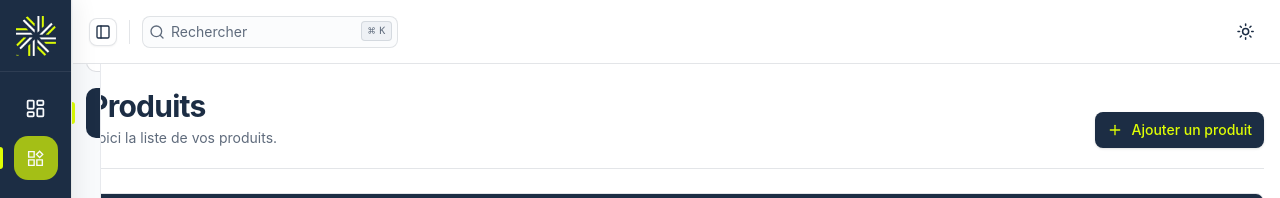
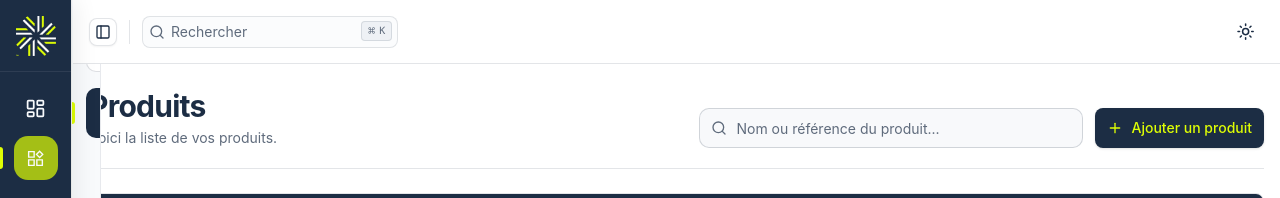
Before and after one commit to 2003myriam/SHAMS-DJAZAIR-ADMIN_front, a React (Vite) app: page /produits in a window 1280 px wide. Shown: the top 198 px of the page. Built offline with nearby package versions, Linux system fonts and the light colour scheme; no server answers.

Commit message:
ajouter la logique search

```diff
--- a/src/pages/categories/Category.jsx
+++ b/src/pages/categories/Category.jsx
@@ -11,7 +11,7 @@ import DeleteConfirmation from './components/DeleteConfirmation'
 import { CategorySheet } from './components/CategorySheet'
 import './Category.css'
 
-const API = 'http://localhost:5001/categories'
+
 
 // Libellé du badge selon la profondeur dans l'arbre
 const TYPE_LABELS = ['Parent', 'Sous-catégorie', 'Sous-sous-catégorie']
@@ -42,7 +42,7 @@ function Category() {
     // ==========================================
     const getCategories = async () => {
         try {
-            const response = await axios.get(`${API}/parents`)
+            const response = await axios.get(`http://localhost:5001/categories/parents`)
             setCategories(response.data.data || [])
         } catch (error) {
             toast.error('Impossible de récupérer les catégories.')
@@ -54,7 +54,7 @@ function Category() {
     // ==========================================
     const getSubcategories = async (id) => {
         try {
-            const response = await axios.get(`${API}/${id}/subcategories`)
+            const response = await axios.get(`http://localhost:5001/categories/${id}/subcategories`)
             setSubcategories((prev) => ({ ...prev, [id]: response.data.data || [] }))
         } catch (error) {
             // l'API renvoie une erreur quand la catégorie n'a pas de sous-catégorie
--- a/src/pages/products/Produits.css
+++ b/src/pages/products/Produits.css
@@ -16,8 +16,43 @@
   @apply mt-1 text-sm text-muted-foreground;
 }
 
-.produits__top > button {
+.produits__top > button,
+.produits__toolbar > button {
   @apply shadow-sm;
+}
+
+/* ================= RECHERCHE + BOUTON ================= */
+.produits__toolbar {
+  @apply flex w-full flex-col gap-3 sm:w-auto sm:flex-row sm:items-center;
+}
+
+.produits__search {
+  @apply relative w-full sm:w-72 lg:w-96;
+}
+
+.produits__search-icon {
+  @apply pointer-events-none absolute start-3 top-1/2 size-4 -translate-y-1/2 text-muted-foreground transition-colors;
+}
+
+/* l'icône prend la couleur principale quand le champ est actif */
+.produits__search:focus-within .produits__search-icon {
+  @apply text-primary;
+}
+
+.produits__search-input {
+  @apply h-10 rounded-lg bg-muted/40 ps-9 pe-9 shadow-none transition-colors focus-visible:bg-background;
+}
+
+.produits__search-clear {
+  @apply absolute end-2 top-1/2 flex size-6 -translate-y-1/2 cursor-pointer items-center justify-center rounded-md text-muted-foreground transition-colors hover:bg-accent hover:text-foreground;
+}
+
+.produits__search-clear svg {
+  @apply size-4;
+}
+
+.produits__toolbar > button {
+  @apply h-10;
 }
 
 /* ================= TABLEAU ================= */
--- a/src/pages/products/Produits.jsx
+++ b/src/pages/products/Produits.jsx
@@ -3,6 +3,9 @@ import axios from 'axios'
 import { Pencil, Plus, Trash2 } from 'lucide-react'
 import { toast } from 'sonner'
 import { Button } from '@/components/ui/button'
+import { SearchIcon, X } from 'lucide-react'
+import { Input } from '@/components/ui/input'
+
 
 import {
   Table,
@@ -22,6 +25,8 @@ import { ProduitSheet } from './components/ProduitSheet'
 
 import './Produits.css'
 import DeleteConfirmation from './components/DeleteConfirmation'
+import { Search } from '@/components/search'
+
 
 export function Produits() {
 
@@ -30,6 +35,7 @@ export function Produits() {
   // ==========================================
 
   const [produits, setProduits] = useState([])
+  const [search, setSearch] = useState('')
 
   // ==========================================
   // Panneau latéral (ajout / modification)
@@ -63,7 +69,7 @@ export function Produits() {
   const getProducts = async (page = 1) => {
     try {
       const response = await axios.get(
-        `http://localhost:5001/products?page=${page}&limit=${pagination.productsPerPage}`
+        `http://localhost:5001/products?page=${page}&limit=${pagination.productsPerPage}&search=${encodeURIComponent(search)}`
       )
 
       setProduits(response.data.data || [])
@@ -100,7 +106,7 @@ export function Produits() {
 
     getProducts(1)
 
-  }, [])
+  }, [search])
 
   // ==========================================
   // Ajouter un produit
@@ -194,14 +200,35 @@ export function Produits() {
             </p>
 
           </div>
+          {/* Recherche + bouton */}
+          <div className="produits__toolbar">
+            <div className="produits__search">
+              <SearchIcon className="produits__search-icon" />
+              <Input
+                type="text"
+                placeholder="Nom ou référence du produit..."
+                value={search}
+                onChange={(e) => setSearch(e.target.value)}
+                className="produits__search-input"
+              />
+              {/* Effacer la recherche */}
+              {search && (
+                <button
+                  type="button"
+                  className="produits__search-clear"
+                  onClick={() => setSearch('')}
+                  aria-label="Effacer la recherche"
+                >
+                  <X />
+                </button>
+              )}
+            </div>
 
-          <Button onClick={openCreate}>
-
-            <Plus />
-
-            Ajouter un produit
-
-          </Button>
+            <Button onClick={openCreate}>
+              <Plus />
+              Ajouter un produit
+            </Button>
+          </div>
 
         </div>
 
```
